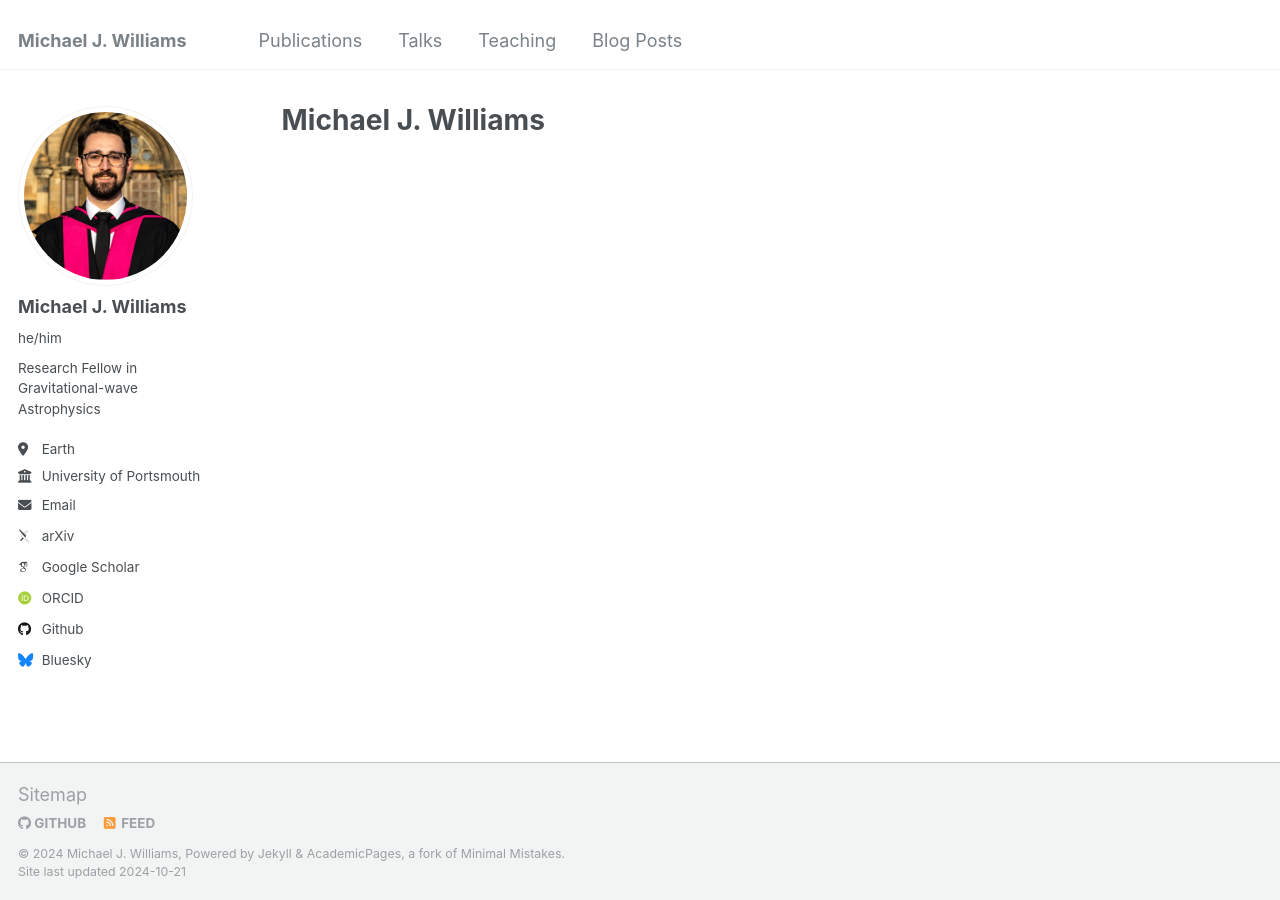
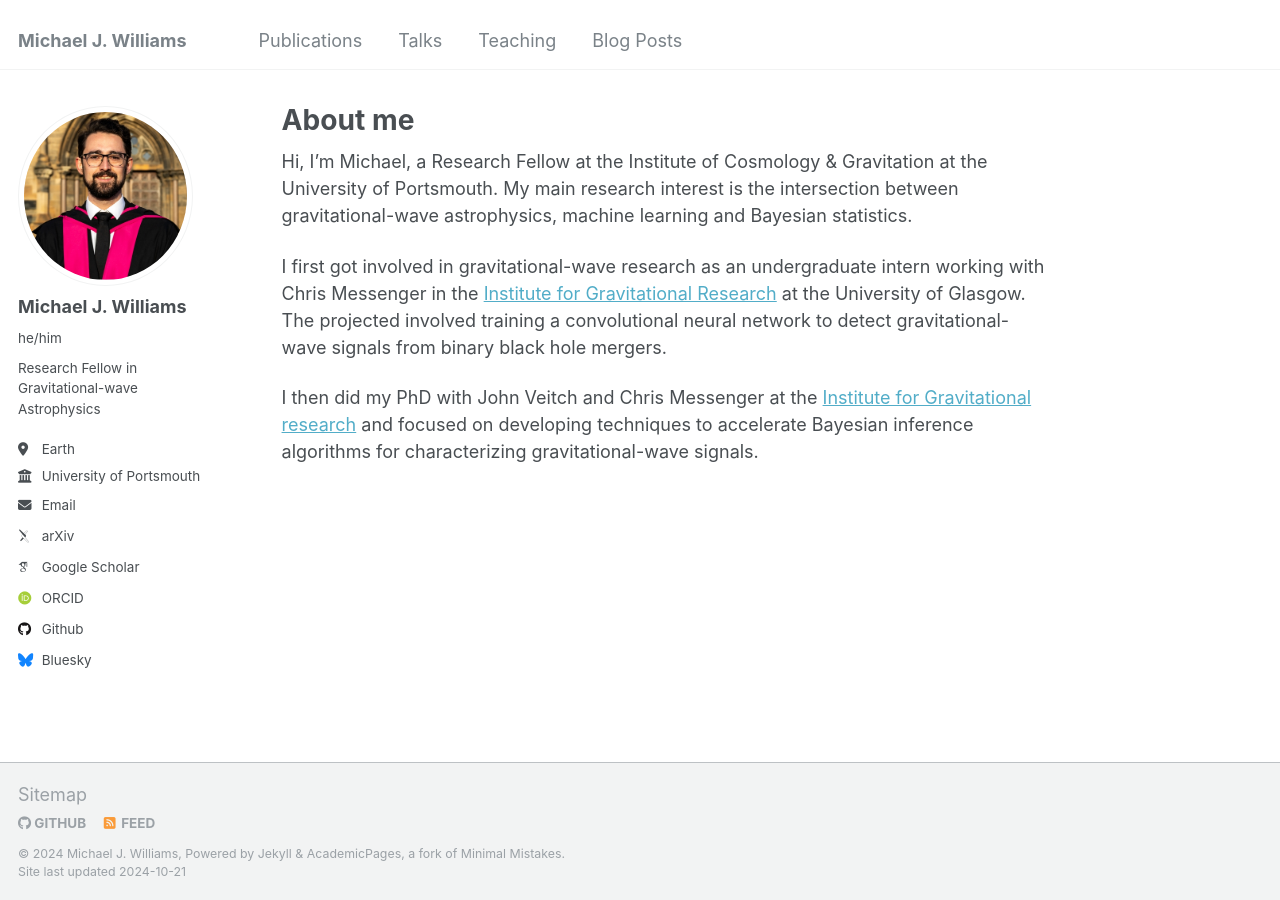
Before and after one commit to mj-will/mj-will.github.io, a Jekyll site: the page built from _pages/about.md, in a window 1280 px wide. Built offline with Jekyll 4.4.1, drawn with Linux system fonts in a browser that asks for light colours; some web fonts are replaced.

Commit message:
update about me

```diff
--- a/_pages/about.md
+++ b/_pages/about.md
@@ -1,8 +1,22 @@
 ---
 permalink: /
-title: "Michael J. Williams"
+title: "About me"
 author_profile: true
 redirect_from:
   - /about/
   - /about.html
 ---
+
+Hi, I'm Michael, a Research Fellow at the Institute of Cosmology & Gravitation at the University of Portsmouth.
+My main research interest is the intersection between gravitational-wave astrophysics, machine learning and Bayesian statistics.
+
+I first got involved in gravitational-wave research as an undergraduate intern working with
+Chris Messenger in the [Institute for Gravitational Research][igr] at the University of Glasgow.
+The projected involved training a convolutional neural network to detect gravitational-wave
+signals from binary black hole mergers.
+
+I then did my PhD with John Veitch and Chris Messenger at the [Institute for Gravitational research][igr]
+and focused on developing techniques to accelerate Bayesian inference algorithms for
+characterizing gravitational-wave signals.
+
+[igr]: https://www.gla.ac.uk/schools/physics/research/groups/igr/members/
```
